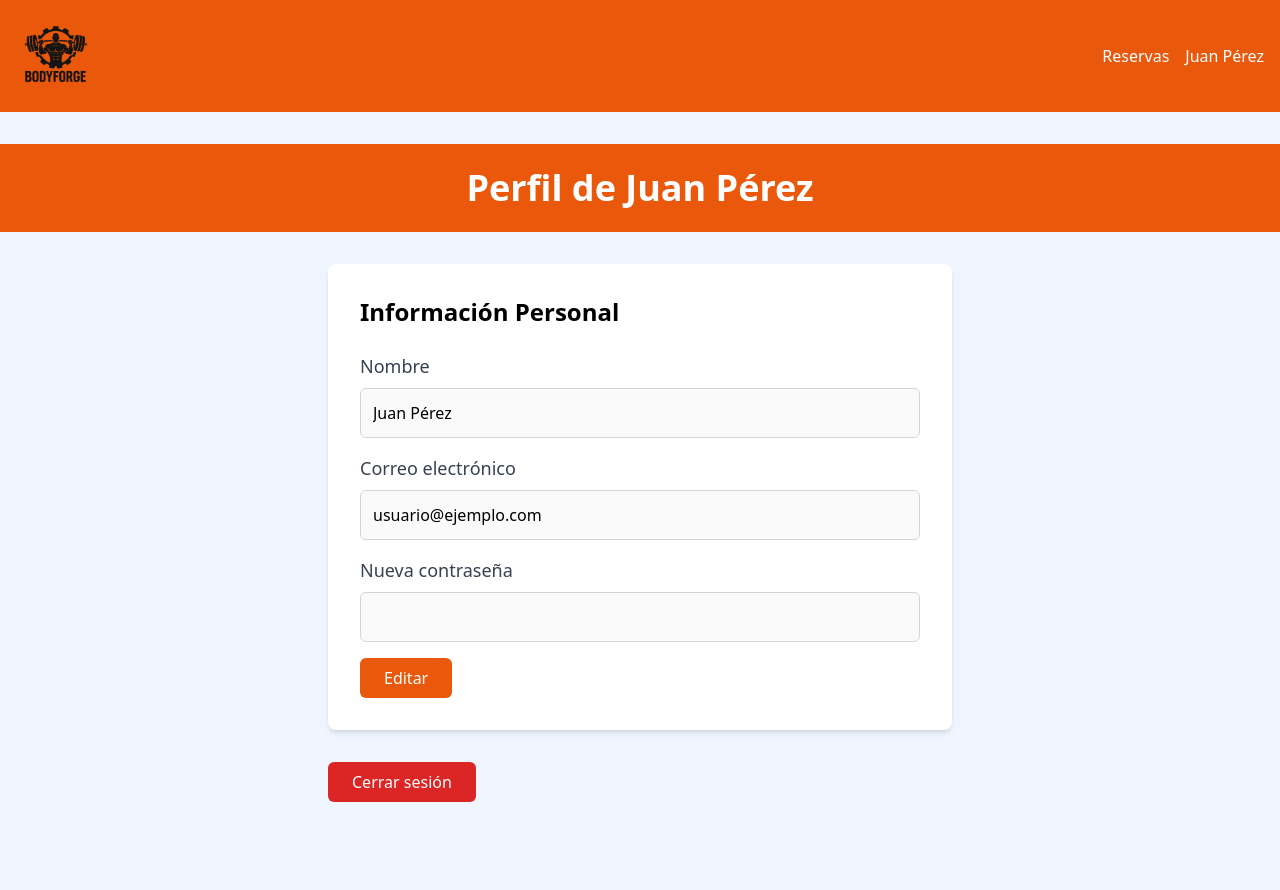
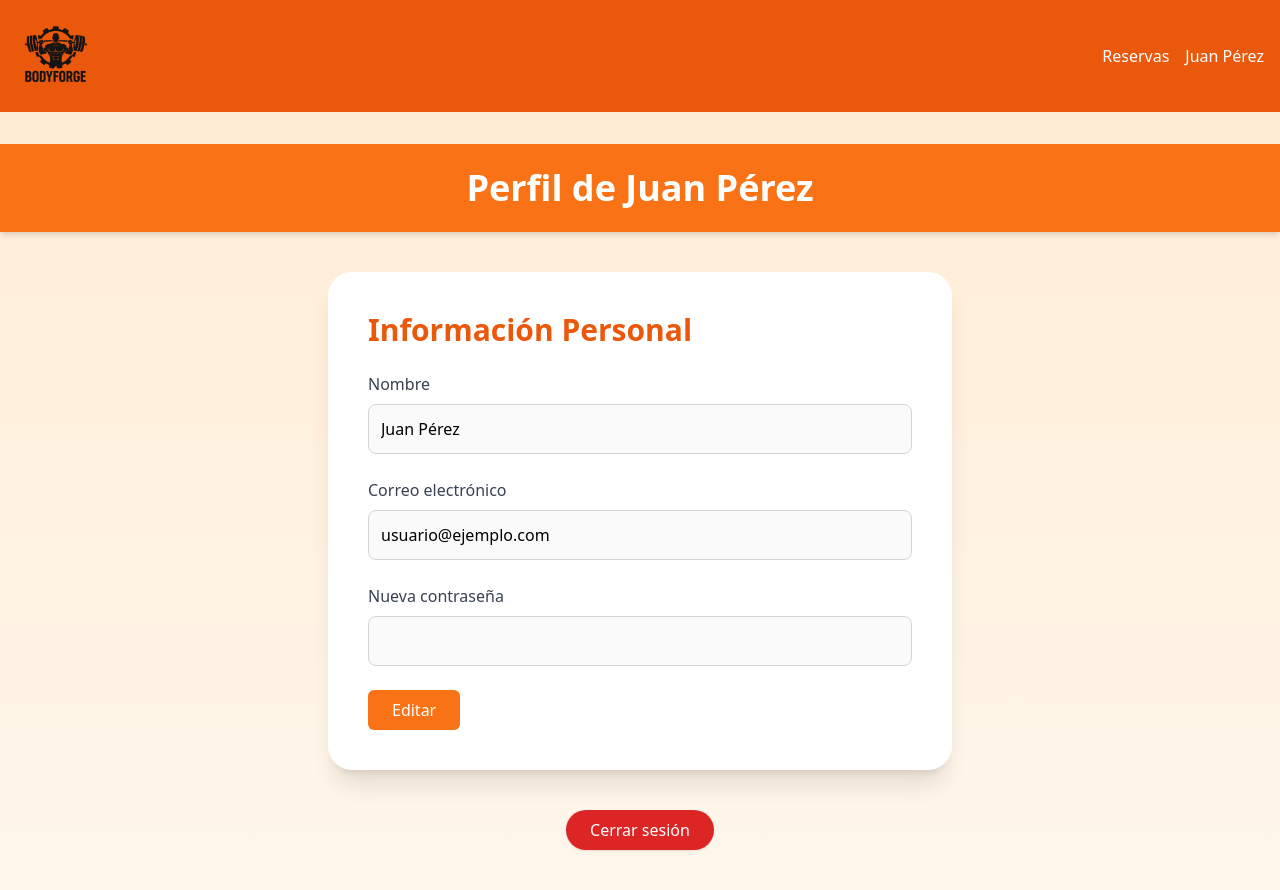
Before and after one commit to JoaoCorozo/GimnasioBodyForge, a React (Vite) app: page /perfil in a window 1280 px wide. Shown: the top 890 px of the page. Built offline with nearby package versions, Linux system fonts and the light colour scheme.

Commit message:
seguimos

```diff
--- a/package.json
+++ b/package.json
@@ -14,7 +14,8 @@
     "lucide-react": "^0.503.0",
     "react": "^19.0.0",
     "react-dom": "^19.0.0",
-    "react-router-dom": "^7.5.1"
+    "react-router-dom": "^7.5.1",
+    "recharts": "^2.15.3"
   },
   "devDependencies": {
     "@eslint/js": "^9.22.0",
--- /dev/null
+++ b/src/components/Progreso.jsx
@@ -0,0 +1,55 @@
+import React from "react";
+import {
+  BarChart, Bar, XAxis, YAxis, CartesianGrid, Tooltip, ResponsiveContainer
+} from "recharts";
+
+const data = [
+  { name: "Lunes", horas: 1.5 },
+  { name: "Martes", horas: 2 },
+  { name: "Miércoles", horas: 1 },
+  { name: "Jueves", horas: 2.5 },
+  { name: "Viernes", horas: 1.8 },
+  { name: "Sábado", horas: 0.5 },
+  { name: "Domingo", horas: 0 },
+];
+
+const Progreso = () => {
+  return (
+    <section className="mt-12 w-full max-w-3xl px-6" data-aos="fade-up">
+      <h2 className="text-3xl font-bold text-orange-600 mb-6 text-center">Mi Progreso Semanal</h2>
+
+      <div className="bg-white p-6 rounded-xl shadow-md mb-10">
+        <p className="text-gray-700 text-lg mb-4">
+          ¡Buen trabajo! Has entrenado <span className="font-bold text-orange-600">9.3 horas</span> esta semana.
+        </p>
+
+        <ResponsiveContainer width="100%" height={300}>
+          <BarChart data={data}>
+            <CartesianGrid strokeDasharray="3 3" />
+            <XAxis dataKey="name" />
+            <YAxis unit="h" />
+            <Tooltip />
+            <Bar dataKey="horas" fill="#f97316" radius={[8, 8, 0, 0]} />
+          </BarChart>
+        </ResponsiveContainer>
+      </div>
+
+      <div className="grid grid-cols-1 md:grid-cols-3 gap-6" data-aos="fade-up">
+        <div className="bg-orange-100 p-4 rounded-xl shadow text-center">
+          <h3 className="text-xl font-semibold text-orange-700">Calorías</h3>
+          <p className="text-2xl font-bold mt-2">3,200 kcal</p>
+        </div>
+        <div className="bg-orange-100 p-4 rounded-xl shadow text-center">
+          <h3 className="text-xl font-semibold text-orange-700">Sesiones</h3>
+          <p className="text-2xl font-bold mt-2">6</p>
+        </div>
+        <div className="bg-orange-100 p-4 rounded-xl shadow text-center">
+          <h3 className="text-xl font-semibold text-orange-700">Minutos activos</h3>
+          <p className="text-2xl font-bold mt-2">560</p>
+        </div>
+      </div>
+    </section>
+  );
+};
+
+export default Progreso;
--- a/src/main.jsx
+++ b/src/main.jsx
@@ -1,19 +1,30 @@
-import React from "react";
+import React, { useEffect } from "react";
 import ReactDOM from "react-dom/client";
 import App from "./App";
 import { BrowserRouter } from "react-router-dom";
 import { AuthProvider } from "./context/AuthContext";
 import "./index.css";
-import AOS from 'aos';
-import 'aos/dist/aos.css';
-AOS.init();
 
-ReactDOM.createRoot(document.getElementById("root")).render(
-  <React.StrictMode>
+// AOS para animaciones
+import AOS from "aos";
+import "aos/dist/aos.css";
+
+const Main = () => {
+  useEffect(() => {
+    AOS.init({ once: true });
+  }, []);
+
+  return (
     <BrowserRouter>
       <AuthProvider>
         <App />
       </AuthProvider>
     </BrowserRouter>
+  );
+};
+
+ReactDOM.createRoot(document.getElementById("root")).render(
+  <React.StrictMode>
+    <Main />
   </React.StrictMode>
 );
--- a/src/pages/Home.jsx
+++ b/src/pages/Home.jsx
@@ -80,6 +80,42 @@ const Home = () => {
         </div>
       </main>
 
+      {/* Sección de beneficios */}
+      <section className="w-full max-w-5xl mt-16 px-4" data-aos="fade-up">
+        <h3 className="text-2xl font-bold text-center text-gray-900 mb-8">¿Por qué elegir BodyForge?</h3>
+        <div className="grid md:grid-cols-3 gap-6">
+          <div className="bg-white rounded-2xl shadow-lg p-6 text-center hover:scale-105 transition-transform duration-300">
+            <div className="mb-4 text-orange-500 flex justify-center">
+              <svg xmlns="http://www.w3.org/2000/svg" className="w-10 h-10" fill="none" viewBox="0 0 24 24" stroke="currentColor">
+                <path d="M6.75 3v2.25M17.25 3v2.25M3 8.25h18M5.25 8.25v12h13.5v-12M8.25 12h1.5v3h-1.5v-3zM14.25 12h1.5v3h-1.5v-3z" />
+              </svg>
+            </div>
+            <h4 className="text-lg font-semibold text-gray-800 mb-2">Equipamiento Profesional</h4>
+            <p className="text-sm text-gray-600">Máquinas modernas y zonas especializadas para cada tipo de entrenamiento.</p>
+          </div>
+
+          <div className="bg-white rounded-2xl shadow-lg p-6 text-center hover:scale-105 transition-transform duration-300">
+            <div className="mb-4 text-orange-500 flex justify-center">
+              <svg xmlns="http://www.w3.org/2000/svg" className="w-10 h-10" fill="none" viewBox="0 0 24 24" stroke="currentColor">
+                <path d="M12 8v4l2 2m8-2A10 10 0 1 1 2 12a10 10 0 0 1 20 0z" />
+              </svg>
+            </div>
+            <h4 className="text-lg font-semibold text-gray-800 mb-2">Horarios Flexibles</h4>
+            <p className="text-sm text-gray-600">Entrena cuando quieras. Abrimos desde temprano hasta tarde.</p>
+          </div>
+
+          <div className="bg-white rounded-2xl shadow-lg p-6 text-center hover:scale-105 transition-transform duration-300">
+            <div className="mb-4 text-orange-500 flex justify-center">
+              <svg xmlns="http://www.w3.org/2000/svg" className="w-10 h-10" fill="none" viewBox="0 0 24 24" stroke="currentColor">
+                <path d="M17 20h5v-2a3 3 0 0 0-5.356-1.857M9 20H4v-2a3 3 0 0 1 5.356-1.857M15 10a3 3 0 1 0-6 0 3 3 0 0 0 6 0z" />
+              </svg>
+            </div>
+            <h4 className="text-lg font-semibold text-gray-800 mb-2">Comunidad Apasionada</h4>
+            <p className="text-sm text-gray-600">Únete a un ambiente donde todos se apoyan para lograr sus metas.</p>
+          </div>
+        </div>
+      </section>
+
       <footer className="mt-12 p-4 text-center text-gray-700" data-aos="fade-in">
         <p>© 2025 Gimnasio BodyForge. Todos los derechos reservados.</p>
       </footer>
--- a/src/pages/Perfil.jsx
+++ b/src/pages/Perfil.jsx
@@ -1,14 +1,20 @@
-import React, { useState } from "react";
+import React, { useState, useEffect } from "react";
 import { useAuth } from "../context/AuthContext";
+import AOS from "aos";
+import "aos/dist/aos.css";
 
 const Perfil = () => {
   const { user, logout } = useAuth();
   const [editable, setEditable] = useState(false);
   const [formData, setFormData] = useState({
     name: user.name,
-    email: "usuario@ejemplo.com", // Puedes cambiarlo por el email del usuario si lo tienes
+    email: "usuario@ejemplo.com",
     password: "",
   });
+
+  useEffect(() => {
+    AOS.init({ duration: 800, once: true });
+  }, []);
 
   const handleInputChange = (e) => {
     const { name, value } = e.target;
@@ -20,63 +26,63 @@ const Perfil = () => {
 
   const handleSaveChanges = (e) => {
     e.preventDefault();
-    // Aquí puedes realizar la lógica para actualizar los datos (con backend o almacenamiento local)
     alert("Datos actualizados correctamente.");
     setEditable(false);
   };
 
   return (
-    <div className="min-h-screen bg-blue-50 flex flex-col items-center py-8">
-      <header className="bg-orange-600 text-white w-full p-6 text-center">
+    <div className="min-h-screen bg-gradient-to-b from-orange-100 to-orange-50 flex flex-col items-center py-8">
+      <header className="bg-orange-500 text-white w-full p-6 text-center shadow-md">
         <h1 className="text-4xl font-bold">Perfil de {user.name}</h1>
       </header>
 
-      <main className="w-full max-w-2xl mt-8 px-6">
-        <div className="bg-white p-8 rounded-lg shadow-md">
-          <h2 className="text-2xl font-semibold mb-6">Información Personal</h2>
-          <form onSubmit={handleSaveChanges}>
-            <div className="mb-4">
-              <label htmlFor="name" className="block text-lg font-medium text-gray-700">
+      <main className="w-full max-w-2xl mt-10 px-6">
+        <div
+          className="bg-white p-10 rounded-3xl shadow-xl transition-all"
+          data-aos="fade-up"
+        >
+          <h2 className="text-3xl font-semibold mb-6 text-orange-600">Información Personal</h2>
+
+          <form onSubmit={handleSaveChanges} className="space-y-6">
+            <div>
+              <label htmlFor="name" className="block text-md text-gray-700 font-medium">
                 Nombre
               </label>
               <input
                 type="text"
-                id="name"
                 name="name"
                 value={formData.name}
                 onChange={handleInputChange}
                 disabled={!editable}
-                className="mt-2 p-3 w-full border border-gray-300 rounded-md"
+                className="mt-2 p-3 w-full border border-gray-300 rounded-lg focus:ring-2 focus:ring-orange-400 transition"
               />
             </div>
 
-            <div className="mb-4">
-              <label htmlFor="email" className="block text-lg font-medium text-gray-700">
+            <div>
+              <label htmlFor="email" className="block text-md text-gray-700 font-medium">
                 Correo electrónico
               </label>
               <input
                 type="email"
-                id="email"
                 name="email"
                 value={formData.email}
                 onChange={handleInputChange}
                 disabled={!editable}
-                className="mt-2 p-3 w-full border border-gray-300 rounded-md"
+                className="mt-2 p-3 w-full border border-gray-300 rounded-lg focus:ring-2 focus:ring-orange-400 transition"
               />
             </div>
 
-            <div className="mb-4">
-              <label htmlFor="password" className="block text-lg font-medium text-gray-700">
+            <div>
+              <label htmlFor="password" className="block text-md text-gray-700 font-medium">
                 Nueva contraseña
               </label>
               <input
                 type="password"
-                id="password"
                 name="password"
                 value={formData.password}
                 onChange={handleInputChange}
                 disabled={!editable}
-                className="mt-2 p-3 w-full border border-gray-300 rounded-md"
+                className="mt-2 p-3 w-full border border-gray-300 rounded-lg focus:ring-2 focus:ring-orange-400 transition"
               />
             </div>
 
@@ -84,7 +90,7 @@ const Perfil = () => {
               <button
                 type="button"
                 onClick={() => setEditable(!editable)}
-                className="bg-orange-600 text-white px-6 py-2 rounded-md hover:bg-orange-700 transition"
+                className="bg-orange-500 hover:bg-orange-600 text-white px-6 py-2 rounded-md transition"
               >
                 {editable ? "Cancelar" : "Editar"}
               </button>
@@ -92,7 +98,7 @@ const Perfil = () => {
               {editable && (
                 <button
                   type="submit"
-                  className="bg-green-600 text-white px-6 py-2 rounded-md hover:bg-green-700 transition"
+                  className="bg-green-600 hover:bg-green-700 text-white px-6 py-2 rounded-md transition"
                 >
                   Guardar cambios
                 </button>
@@ -101,10 +107,10 @@ const Perfil = () => {
           </form>
         </div>
 
-        <div className="mt-8">
+        <div className="mt-10 text-center" data-aos="fade-up">
           <button
             onClick={logout}
-            className="bg-red-600 text-white px-6 py-2 rounded-md hover:bg-red-700 transition"
+            className="bg-red-600 hover:bg-red-700 text-white px-6 py-2 rounded-full transition shadow"
           >
             Cerrar sesión
           </button>
```
Also changed, not shown: 1 other file (tests, documents, lock files or other folders).
